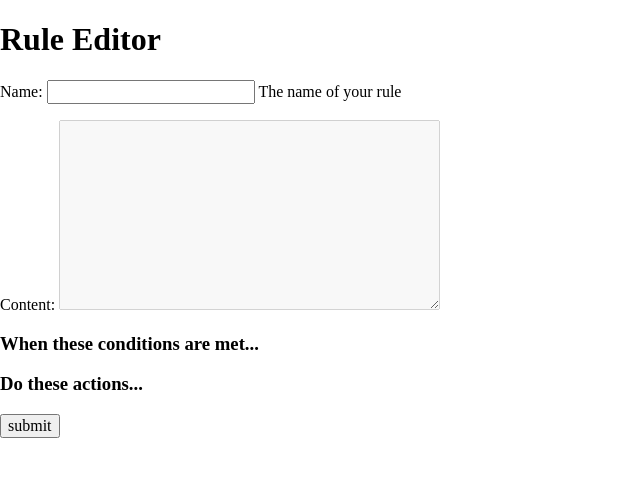
After one commit to DrewBarrett/physician-rules, a Django app: page /edit/new/ in a window 1280 px wide. The commit adds this page. Shown: the top 477 px of the page, without its empty margins (0-640 px from the left). Run offline with Django 3.2, Linux system fonts and the light colour scheme; some libraries are stand-ins or nearby versions.

Commit message:
added rule editor

```diff
--- a/addentry/forms.py
+++ b/addentry/forms.py
@@ -1,5 +1,5 @@
-from django.forms import ModelForm, IntegerField
-from .models import Physician
+from django.forms import ModelForm, IntegerField, Textarea
+from .models import Physician, Rule
 
 class PhysicianForm(ModelForm):
     npi = IntegerField(max_value=1999999999, min_value=1000000000, label='NPI', help_text='A number between 100000000 and 199999999')
@@ -7,3 +7,11 @@ class PhysicianForm(ModelForm):
     class Meta:
         model = Physician
         fields = ['npi', 'board_cert', 'age', 'location', 'language', 'rating']
+
+class RuleForm(ModelForm):
+    class Meta:
+        model = Rule
+        fields = '__all__'
+        widgets = {
+            'content': Textarea(attrs={'disabled': 'disabled'})
+        }
--- a/addentry/models.py
+++ b/addentry/models.py
@@ -1,6 +1,7 @@
 from django.db import models
 from django.core.validators import MaxValueValidator, MinValueValidator
-# Create your models here.
+
+# Table for storing physican data
 class Physician(models.Model):
     npi = models.PositiveIntegerField(help_text="A number between 1000000000 and 1999999999",
                                       primary_key=True,
@@ -57,3 +58,8 @@ class Physician(models.Model):
                   Language: %s\n
                   Location: %s\n
                   Rating: %d\n""" % (self.npi, self.board_cert, self.age, self.language, self.location, self.rating))
+
+class Rule(models.Model):
+    name = models.CharField(help_text="The name of your rule",
+                            max_length=256)
+    content = models.TextField(editable=True)
--- a/addentry/templates/main.html
+++ b/addentry/templates/main.html
@@ -26,7 +26,8 @@
   <!-- Favicon
   –––––––––––––––––––––––––––––––––––––––––––––––––– -->
   <link rel="icon" type="image/png" href="{% static "images/favicon.png" %}">
-
+  {% block head %}
+  {% endblock %}
 </head>
 <body>
 
--- /dev/null
+++ b/addentry/templates/newRule.html
@@ -0,0 +1,21 @@
+{% extends "main.html" %}
+{% load static %}
+{% block head %}
+<script src="{% static "lib/vendor/jquery.js" %}" charset="utf-8"></script>
+<script src="{% static "lib/business-rules/conditions-builder.js" %}" charset="utf-8"></script>
+<script src="{% static "lib/business-rules/actions-builder.js" %}" charset="utf-8"></script>
+{% endblock %}
+{% block content %}
+<h1>Rule Editor</h1>
+{% if error %}<p><strong>{{ error }}</strong></p>{% endif %}
+<form class="" action="{% url 'new-rule' %}" method="post">
+    {% csrf_token %}
+    {{ form.as_p }}
+    <h3>When these conditions are met...</h3>
+    <div id="conditions"></div>
+
+    <h3>Do these actions...</h3>
+    <div id="actions"></div>
+<input type="submit" value="submit" id="">
+</form>
+{% endblock %}
--- a/addentry/urls.py
+++ b/addentry/urls.py
@@ -8,4 +8,6 @@ urlpatterns = [
     path('submit/post/', views.submitEntry, name='submit'),
     path('view/<int:physicianId>/', views.view, name='view'),
     path('view/', views.list.as_view(), name='list'),
+    path('edit/', views.ruleList.as_view(), name='rule-list'),
+    path('edit/new/', views.newRule, name='new-rule'),
 ]
--- a/addentry/views.py
+++ b/addentry/views.py
@@ -2,8 +2,8 @@ from django.shortcuts import render, get_object_or_404
 from django.http import HttpResponseRedirect
 from django.urls import reverse
 from django.views.generic.list import ListView
-from .forms import PhysicianForm
-from .models import Physician
+from .forms import PhysicianForm, RuleForm
+from .models import Physician, Rule
 
 # Create your views here.
 def index(request):
@@ -24,3 +24,12 @@ def view(request, physicianId):
 class list(ListView):
     model = Physician
     template_name = 'list.html'
+class ruleList(ListView):
+    model = Rule
+    template_name = 'ruleList.html'
+def newRule(request):
+    if request.method == 'POST':
+        form = RuleForm(request.POST)
+    else:
+        form = RuleForm()
+    return render(request, 'newRule.html', {'form': form})
```
Also changed, not shown: addentry/templates/list.html (added, +11 -0 lines), addentry/templates/ruleList.html (added, +7 -0 lines), addentry/migrations/0003_auto_20180524_0638.py (added), 1 other file.
